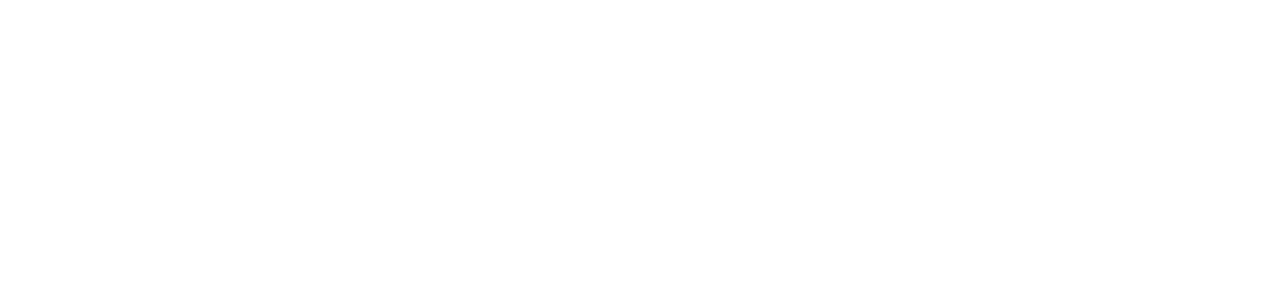
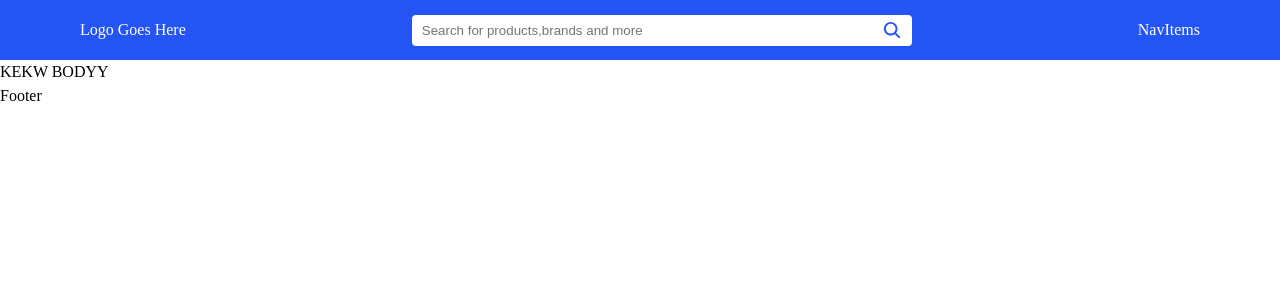
Before and after one commit to somesh-harshvardhan/nextjs-nodejs-auth, a Next.js app in the folder client/: page / in a window 1280 px wide. Shown: the top 300 px of the page. Built offline with nearby package versions, Linux system fonts and the light colour scheme.

Commit message:
wokring on nav

```diff
--- a/client/package.json
+++ b/client/package.json
@@ -9,10 +9,11 @@
     "lint": "next lint"
   },
   "dependencies": {
+    "formik": "^2.2.9",
     "next": "12.3.1",
-    "prop-types": "^15.8.1",
     "react": "18.2.0",
     "react-dom": "18.2.0",
+    "react-icons": "^4.4.0",
     "styled-components": "^5.3.5"
   },
   "devDependencies": {
--- a/client/pages/index.js
+++ b/client/pages/index.js
@@ -1,7 +1,3 @@
-export default function Home() {
-  return (
-    <div >
+import Home from "../src/Home";
 
-    </div>
-  )
-}
+export default Home
--- /dev/null
+++ b/client/src/Home.js
@@ -0,0 +1,12 @@
+import React from 'react'
+import Layout from './layout/Layout'
+
+const Home = () => {
+  return (
+   <Layout>
+     KEKW BODYY
+   </Layout>
+  )
+}
+
+export default Home
--- /dev/null
+++ b/client/src/layout-blocks/Container.js
@@ -0,0 +1,51 @@
+import React from "react";
+import styled from "styled-components";
+const Block = styled.div`
+  display: ${(props) => props.display};
+  border-radius: ${(props) => props.brRadius};
+  box-shadow: ${(props) => props.shadow};
+  margin: ${(props) => props.margin};
+  padding: ${(props) => props.padding};
+  color: ${(props) => props.color};
+  line-height: ${(props) => props.lineHeight};
+  ${(props) => props.styleObj}
+`;
+const Container = ({
+  children,
+  tag = "div",
+  brRadius,
+  shadow,
+  margin,
+  padding,
+  color,
+  lineHeight,
+  styleObj,
+  display,
+  ...rest
+}) => {
+  const styleProps = {
+    display,
+    brRadius,
+    shadow,
+    margin,
+    padding,
+    color,
+    lineHeight,
+  };
+  return (
+    <Block as={tag} {...rest} {...styleProps}>
+      {children}
+    </Block>
+  );
+};
+Container.defaultProps = {
+  display: "block",
+  brRadius: 0,
+  shadow: "none",
+  margin: 0,
+  padding: 0,
+  color: "#000",
+  lineHeight: "24px",
+  styleObj: {},
+};
+export default Container;
--- a/client/src/layout-blocks/FlexBox.js
+++ b/client/src/layout-blocks/FlexBox.js
@@ -1,6 +1,6 @@
 import React from "react";
 import styled from "styled-components";
-import propTypes from "prop-types";
+
 
 const Flex = styled.div`
   display: flex;
@@ -51,8 +51,8 @@
 };
 
 FlexBox.defaultProps = {
-  height: 100,
-  width: 100,
+  height: 'auto',
+  width: 'auto',
   direction: "row",
   alignItems: "flex-start",
   textAlign: "center",
--- /dev/null
+++ b/client/src/layout-blocks/Form/FormInput.js
@@ -0,0 +1,21 @@
+import React from 'react'
+import {Field} from 'formik';
+
+const FormInput = ({children,name,type="input",placeHolder="",as,...rest}) => {
+  if(as){
+    return (
+        <Field name={name} as={as} placeholder={placeHolder} {...rest}>
+             {children}
+        </Field>
+      )
+  }else{
+    return (
+        <Field name={name} type={type} placeholder={placeHolder} {...rest}>
+             {children}
+        </Field>
+      )
+  }
+
+}
+
+export default FormInput
--- /dev/null
+++ b/client/src/layout/Footer.js
@@ -0,0 +1,9 @@
+import React from 'react'
+
+const Footer = () => {
+  return (
+    <div>Footer</div>
+  )
+}
+
+export default Footer
--- /dev/null
+++ b/client/src/layout/Layout.js
@@ -0,0 +1,31 @@
+import React from 'react'
+import Container from '../layout-blocks/Container'
+import FlexBox from '../layout-blocks/FlexBox'
+import Footer from './Footer'
+import NavItems from './NavItems'
+import Search from './Search'
+
+const Layout = ({children,layoutNav,footer,preNav=undefined,afterNav=undefined,enableSearch="false"}) => {
+const styleObjNav={
+    "background" : "var(--layout-nav-background)",
+    "padding"  : "16px 80px",
+    "color"  :  "#fff"
+}
+  return (
+   <Container>
+    {preNav && preNav}
+     <FlexBox justify="space-between" alignItems="center" height="60px" styleObj={styleObjNav}>
+     <FlexBox >
+        Logo Goes Here
+     </FlexBox>
+     <Search enableSearch={enableSearch}/>
+     <NavItems/>
+     </FlexBox>
+    {afterNav && afterNav}
+    {children}
+    <Footer/>
+   </Container>
+  )
+}
+
+export default Layout
--- /dev/null
+++ b/client/src/layout/NavItems.js
@@ -0,0 +1,9 @@
+import React from 'react'
+
+const NavItems = () => {
+  return (
+    <div>NavItems</div>
+  )
+}
+
+export default NavItems
--- /dev/null
+++ b/client/src/layout/Search.js
@@ -0,0 +1,42 @@
+import React from "react";
+import { Form, Formik } from "formik";
+import FormInput from "../layout-blocks/Form/FormInput";
+import styled from "styled-components";
+import {IoSearch} from 'react-icons/io5';
+import FlexBox from "../layout-blocks/FlexBox";
+
+const FormStyled = styled(Form)`
+position: relative;
+.search-icon{
+    height: 20px;
+    width: 20px;
+    position: absolute;
+    top: 50%;
+    right: 10px;
+    transform: translateY(-50%);
+    color: var(--primary-blue);
+    cursor: pointer;
+}
+`
+
+const Search = () => {
+    const style={
+        padding : "8px 10px",
+        width  : '500px',
+        outline : 'none',
+        borderRadius : '4px',
+        border: 'none'
+    }
+  return (
+    <Formik initialValues={{ searchInput: "" }}>
+        <FormStyled>
+          <FlexBox>
+          <FormInput  name="searchInput" type="input" placeHolder="Search for products,brands and more" style={style}/>
+          <IoSearch className="search-icon"/>
+          </FlexBox>
+        </FormStyled>
+    </Formik>
+  );
+};
+
+export default Search;
--- a/client/styles/globals.css
+++ b/client/styles/globals.css
@@ -3,3 +3,7 @@
   padding: 0;
   box-sizing: border-box;
 }
+:root{
+  --layout-nav-background : #2455f4;
+  --primary-blue : #2455f4;
+}
```
Also changed, not shown: 1 other file (tests, documents, lock files or other folders).
